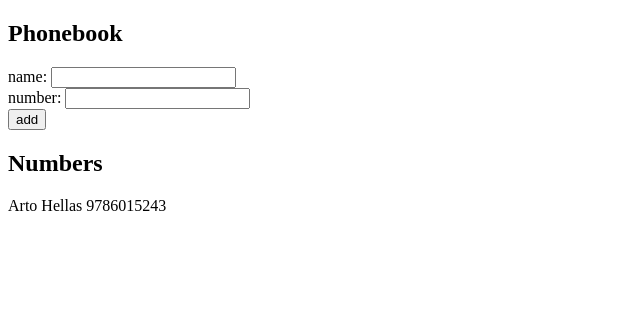
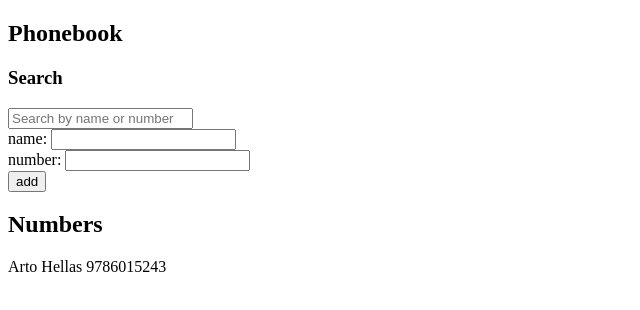
Before and after one commit to kranthi8563/Full-Stack-Open, a React (Vite) app in the folder Part2/phonebook/: page / in a window 1280 px wide. Shown: the top 310 px of the page, without its empty margins (0-640 px from the left). Built offline with nearby package versions, Linux system fonts and the light colour scheme.

Commit message:
Exercise 2.9

```diff
--- a/Part2/phonebook/src/App.jsx
+++ b/Part2/phonebook/src/App.jsx
@@ -7,6 +7,7 @@ const App = () => {
   const [newName, setNewName] = useState('')
 
   const [newNumber,setNewNumber]=useState('')
+   const [searchTerm, setSearchTerm] = useState('')
 const addName=(event)=>{
   event.preventDefault()
   if (persons.some(person => person.name === newName) || persons.some(person=>person.num===newNumber)) {
@@ -17,12 +18,24 @@ const addName=(event)=>{
   setNewName("")
   setNewNumber("")
 }
-
+  const filteredPersons = persons.filter(person =>
+    person.name.toLowerCase().includes(searchTerm.toLowerCase()) ||
+    person.num.includes(searchTerm)
+  )
 
 
   return (
     <div>
       <h2>Phonebook</h2>
+       <div>
+        <h3>Search</h3>
+        <input
+          type="text"
+          value={searchTerm}
+          onChange={(e) => setSearchTerm(e.target.value)}
+          placeholder="Search by name or number"
+        />
+      </div>
       <form onSubmit={addName} >
         <div>
           name: <input value={newName} onChange={(event)=>setNewName(event.target.value)}/>
@@ -33,10 +46,11 @@ const addName=(event)=>{
         </div>
       </form>
       <h2>Numbers</h2>
-      <div>
-
-        {persons.map((person) => <div key={person.name}>{person.name} {person.num}</div>)}
-     </div>
+     <div>
+        {filteredPersons.map(person => (
+          <div key={person.name}>{person.name} {person.num}</div>
+        ))}
+      </div>
     </div>
   )
 }
```
